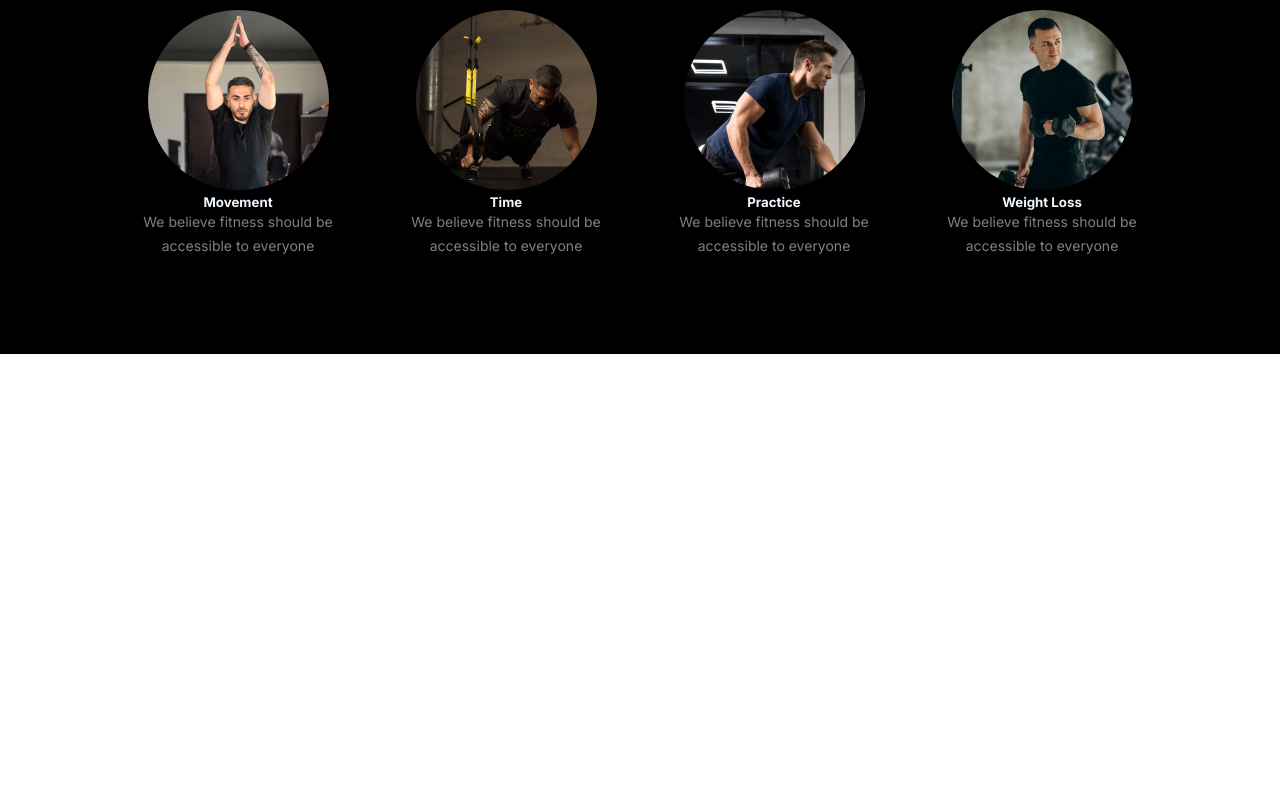
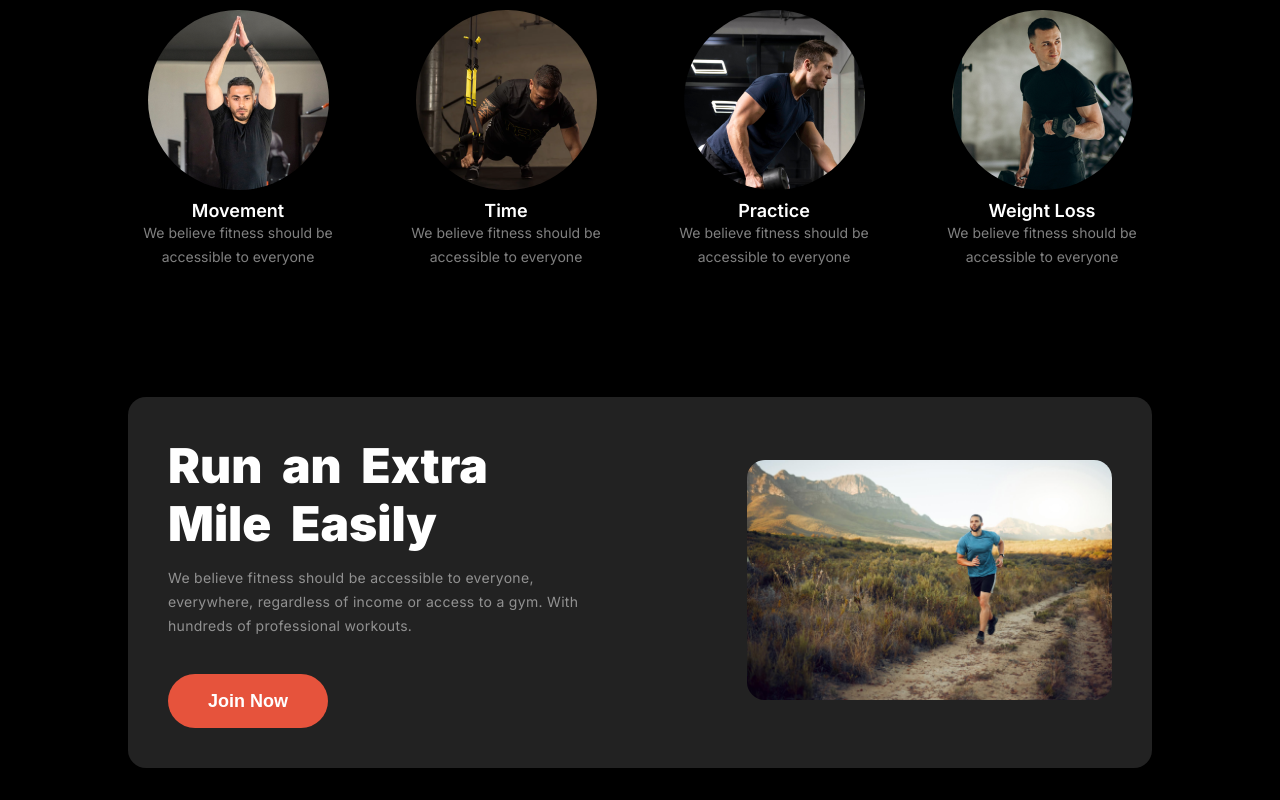
Before and after one commit to MizanurRahman5/A2-Fitness-website, a plain HTML site: page index.html in a window 1280 px wide. Shown: the part 966-1766 px from the top of the page. Before the commit the page ends 1320 px from the top, so only its background shows below. Drawn offline with Linux system fonts and the light colour scheme; a web font is replaced by a local one.

Commit message:
change your habits section added

```diff
--- a/index.html
+++ b/index.html
@@ -70,6 +70,7 @@
       </div>
     </header>
     <main>
+        <!-- change your habits -->
         <section class="habit">
             <div class="container habits">
                 <div class="habits-conatiner">
@@ -100,6 +101,24 @@
             </div>
             </div>
         </section>
+
+        <!-- Run an Extra Mils easily -->
+         <section class="container run-extra-mile">
+            <div class="run-extra-content">
+                <div class="run-contant">
+                    <h1>Run an Extra
+                        Mile Easily</h1>
+                        <p>We believe fitness should be accessible to everyone, everywhere, regardless of income or access to a gym. With hundreds of professional workouts.</p>
+                        <button class="btn-primary btn-secondary"><a href="">Join Now</a></button>
+                </div>
+                <div class="run-img">
+
+                    <img src="images/run.jpg" alt="">
+
+                </div>
+            </div>
+         </section>
+
     </main>
     <footer></footer>
   </body>
--- a/styles/style.css
+++ b/styles/style.css
@@ -6,6 +6,7 @@
 /* body styles */
 body {
     font-family: "Inter", sans-serif;
+    background: #000000;
 }
 
 * {
@@ -218,7 +219,7 @@ font-weight: 900;
     flex-direction: column;
     align-items: center;
 
-    color: aliceblue;
+
     padding: 5rem 0 6rem;
 }
 .habits-conatiner {
@@ -253,7 +254,52 @@ font-weight: 400;
 line-height: 24px;
 text-align: center;
 }
+.man-card h5{
+    color: rgb(255, 255, 255);
+font-size: 18px;
+font-weight: 600;
+line-height: 120%;
+margin-top: 6px;
+}
 
+
+/* run extra mile eassyly */
+.run-extra-content {
+    display: grid;
+    grid-template-columns: 1.5fr 1fr;
+    align-items: center;
+    justify-content: center;
+    gap: 2rem;
+    padding: 40px;
+    border-radius: 18px;
+    margin: 2rem 0 2rem;
+
+background: rgb(34, 34, 34);
+color: white;
+}
+.run-contant {
+    max-width: 440px;
+}
+.run-img img{
+    width: 100%;
+    border-radius: 18px;
+}
+.run-contant h1{
+    color: rgb(255, 255, 255);
+font-size: 48px;
+font-weight: 900;
+line-height: 120%;
+word-spacing: 10px;
+}
+.run-contant p{
+    color: rgba(255, 255, 255, 0.5);
+font-family: Inter;
+font-size: 14px;
+font-weight: 400;
+line-height: 24px;
+letter-spacing: 0.3px;
+margin:14px 0 2.2rem;
+}
 
 /* media Query */
 /* small Device */
@@ -286,4 +332,13 @@ text-align: center;
         top: 30%;
         right: -10%;
     }
+    .habits{
+        padding: 20px ;
+    }
+    .run-extra-content {
+        grid-template-columns: 1fr;
+    }
+    .btn-secondary {
+        width: 100%;
+    }
 }
```
